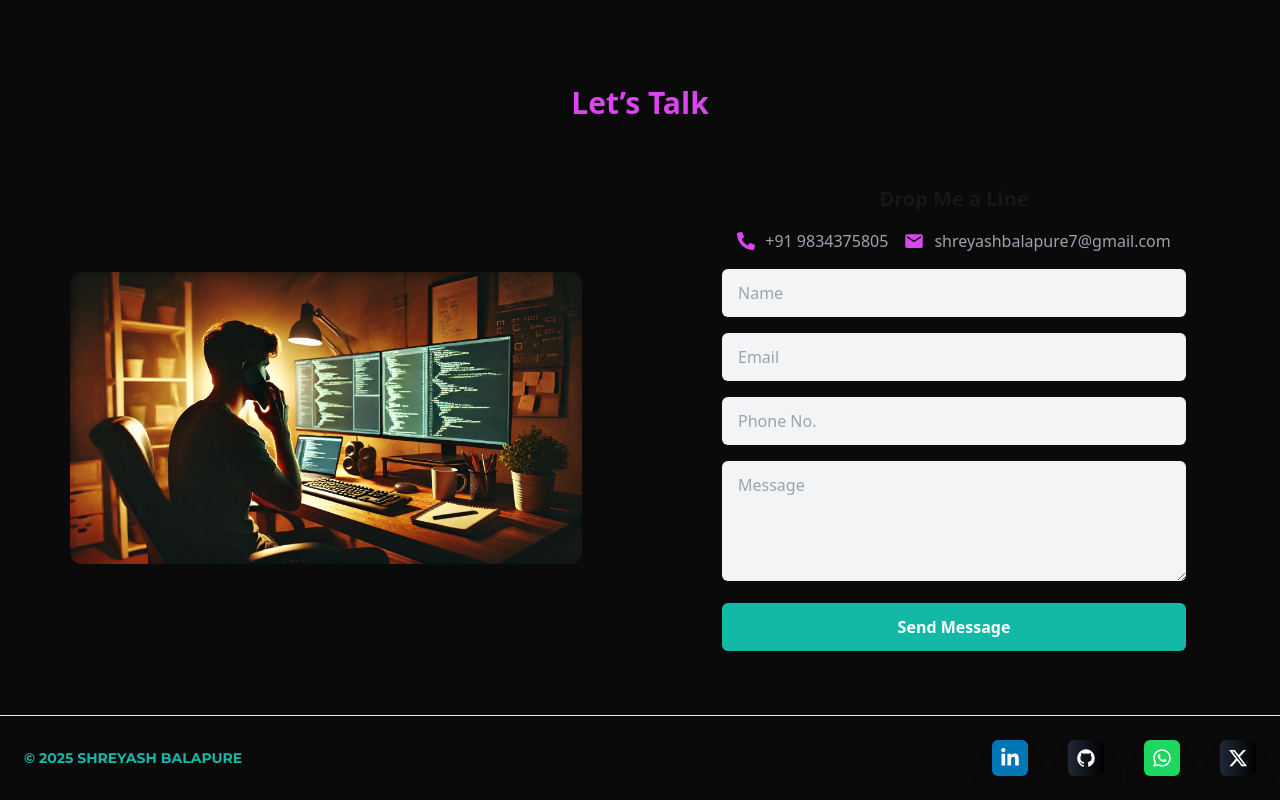
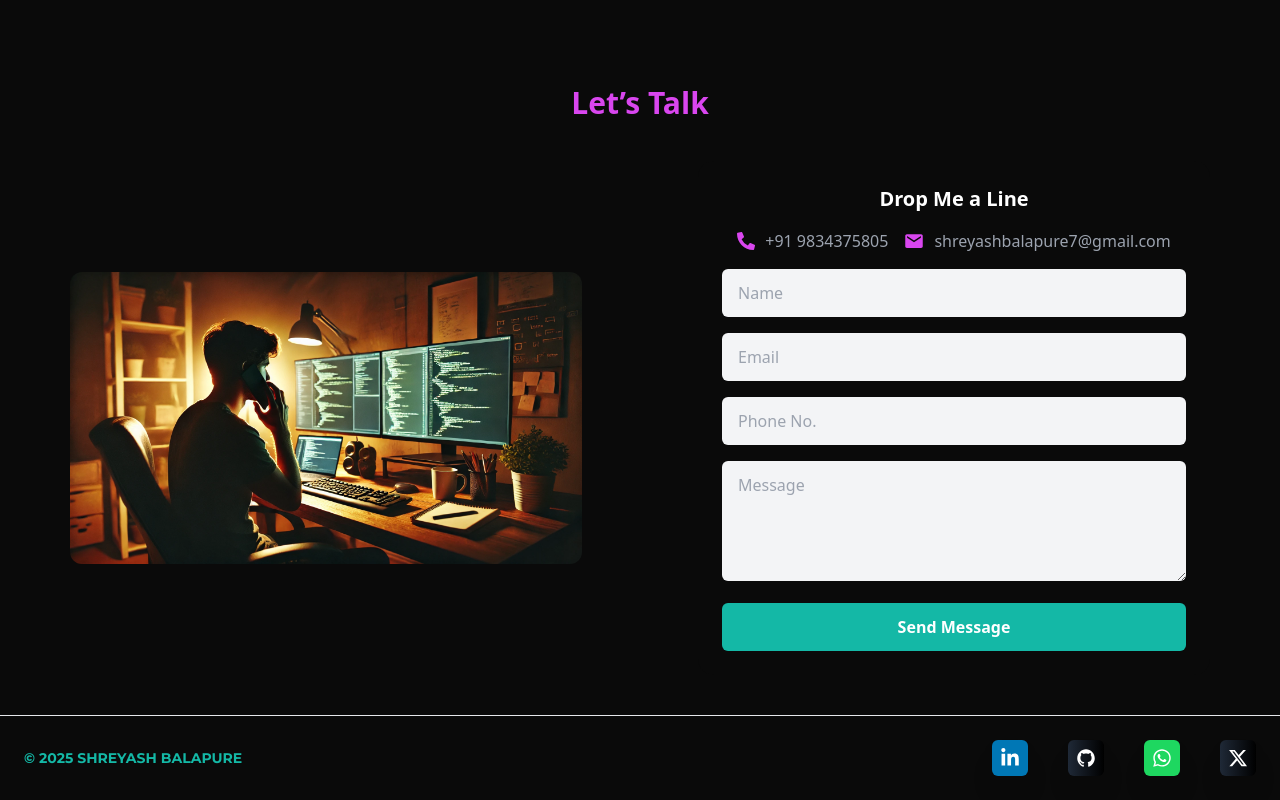
Before and after one commit to shreyashbalapure/portfolio_shreyash, a Next.js app: page / in a window 1280 px wide. Shown: the part 3779-4579 px from the top of the page. Built offline with nearby package versions, Linux system fonts and the light colour scheme.

Commit message:
ui changes

```diff
--- a/src/app/components/contact/Contact.tsx
+++ b/src/app/components/contact/Contact.tsx
@@ -85,7 +85,7 @@ export default function Contact() {
           onSubmit={handleSubmit}
           className=" bg-[#0A0A0A] p-6 rounded-2xl w-full max-w-xs sm:max-w-md md:max-w-lg mx-auto space-y-4"
         >
-          <h2 className="text-lg sm:text-xl font-bold text-purple-600 text-center mb-4">
+          <h2 className="text-lg text-white sm:text-xl font-bold text-purple-600 text-center mb-4">
             Drop Me a Line
           </h2>
 
```
